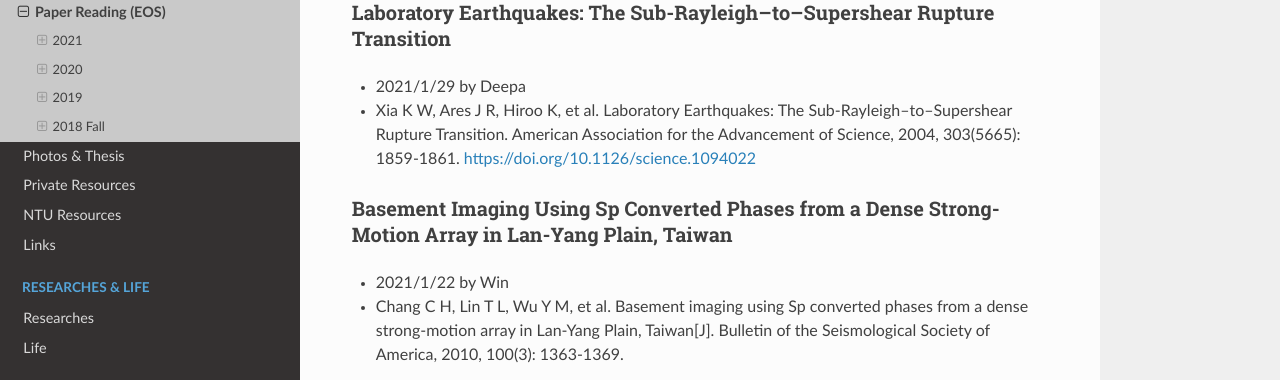
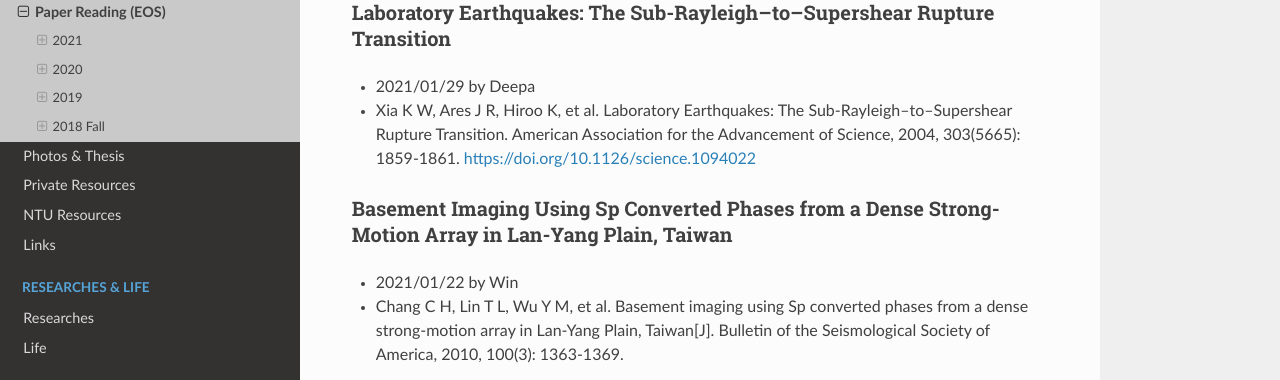
Before and after one commit to MIGG-NTU/MIG_Docs, a Sphinx documentation site: the page built from source/groupmeeting/paper-reading-EOS.rst, in a window 1280 px wide and 900 px high. Shown: the part 315-695 px from the top of the window. Built offline with Sphinx 7.4.7 and the Read the Docs theme 2.0.0, drawn with Linux system fonts in a browser that asks for light colours.

Commit message:
Tiny fix

```diff
--- a/source/groupmeeting/paper-reading-EOS.rst
+++ b/source/groupmeeting/paper-reading-EOS.rst
@@ -9,14 +9,14 @@ This website is a backup of group meeting information of `EOS Observational Seis
 Laboratory Earthquakes: The Sub-Rayleigh–to–Supershear Rupture Transition
 ++++++++++++++++++++++++++++++++++++++++++++++++++++++++++++++++++++++++++++++++++++++++++++++++++++++
 
-- 2021/1/29 by Deepa
+- 2021/01/29 by Deepa
 
 - Xia K W, Ares J R, Hiroo K, et al. Laboratory Earthquakes: The Sub-Rayleigh–to–Supershear Rupture Transition. American Association for the Advancement of Science, 2004, 303(5665): 1859-1861. https://doi.org/10.1126/science.1094022
 
 Basement Imaging Using Sp Converted Phases from a Dense Strong-Motion Array in Lan-Yang Plain, Taiwan
 ++++++++++++++++++++++++++++++++++++++++++++++++++++++++++++++++++++++++++++++++++++++++++++++++++++++
 
-- 2021/1/22 by Win
+- 2021/01/22 by Win
 
 - Chang C H, Lin T L, Wu Y M, et al. Basement imaging using Sp converted phases from a dense strong-motion array in Lan-Yang Plain, Taiwan[J]. Bulletin of the Seismological Society of America, 2010, 100(3): 1363-1369.
 
```
